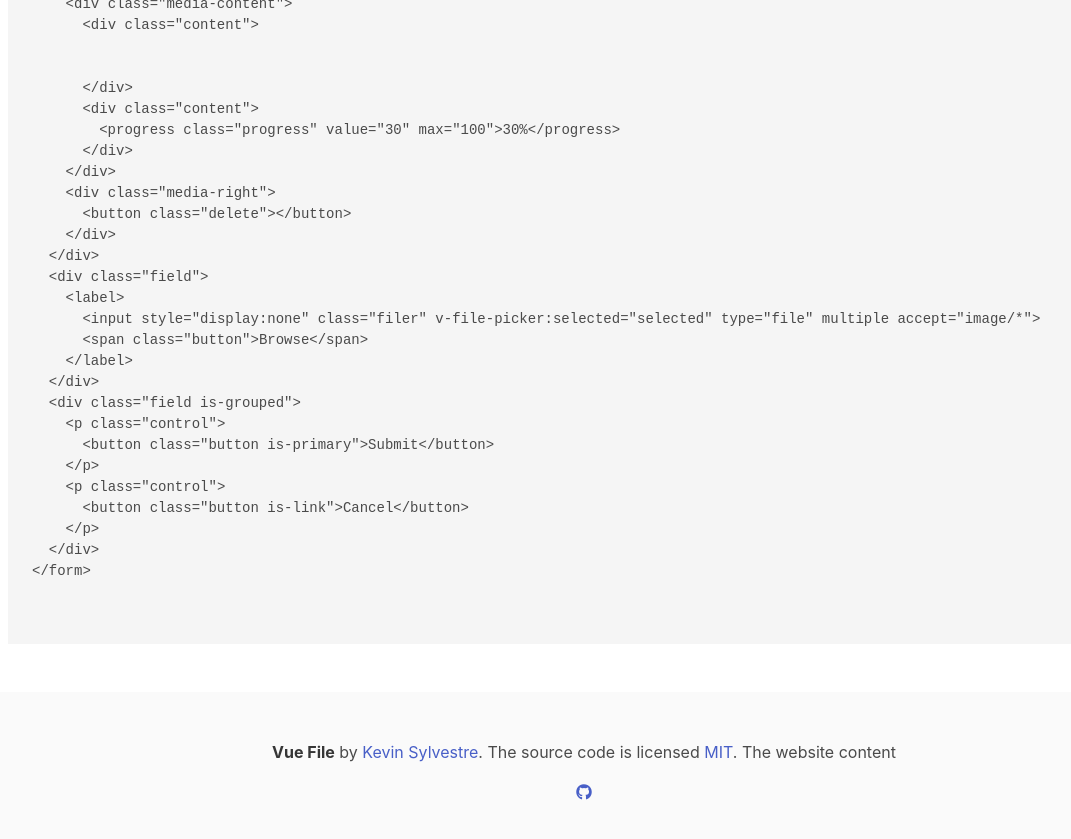
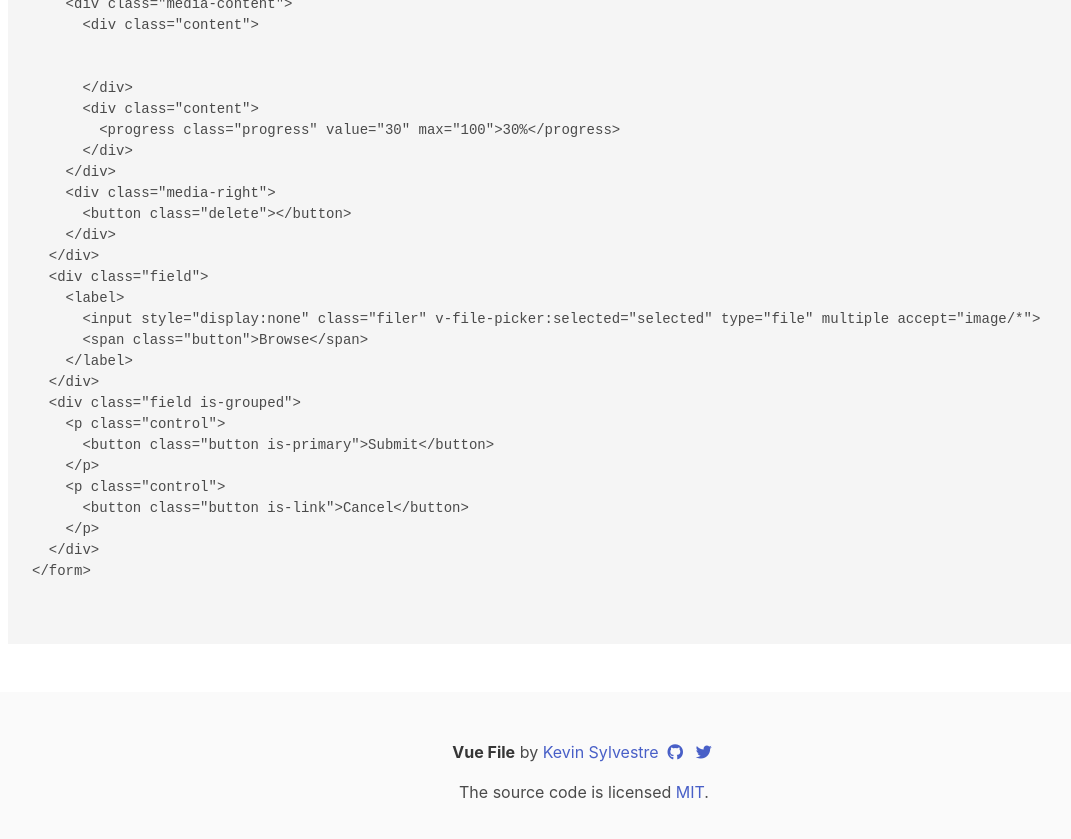
Before and after one commit to ksylvest/vue-file, a Jekyll site: the page built from docs/index.html, in a window 1280 px wide and 900 px high, scrolled down 670 px. Shown: the top 839 px of the window, without its empty margins (56-1127 px from the left). Built offline with Jekyll 4.4.1, drawn with Linux system fonts in a browser that asks for light colours; nearby versions of some CDN libraries.

Commit message:
extracting authors

```diff
--- a/docs/_config.yml
+++ b/docs/_config.yml
@@ -10,3 +10,10 @@ exclude:
 
 github: https://github.com/ksylvest/vue-file
 fontawesome: https://use.fontawesome.com/95d15bb026.js
+
+authors:
+  -
+    name: Kevin Sylvestre
+    blog: https://ksylvest.com
+    github: https://github.com/ksylvest
+    twitter: https://twitter.com/ksylvest
--- a/docs/_includes/footer.html
+++ b/docs/_includes/footer.html
@@ -2,14 +2,16 @@
   <div class="container">
     <div class="content has-text-centered">
       <p>
-        <strong>Vue File</strong> by <a href="https://ksylvest.com">Kevin Sylvestre</a>.
-        The source code is licensed <a href="LICENSE">MIT</a>. The website content
+        <strong>Vue File</strong> by
+
+        {% for author in site.authors %}
+          <a href="{{ author.blog }}">{{ author.name }}</a>
+          <a href="{{ author.github }}" class="icon"><i class="fa fa-github"></i></a>
+          <a href="{{ author.twitter }}" class="icon"><i class="fa fa-twitter"></i></a>
+        {% endfor %}
       </p>
-      <p>
-        <a href="{{ site.github }}" class="icon">
-          <i class="fa fa-github"></i>
-        </a>
-      </p>
+
+      <p>The source code is licensed <a href="LICENSE">MIT</a>.</p>
     </div>
   </div>
 </footer>
```
